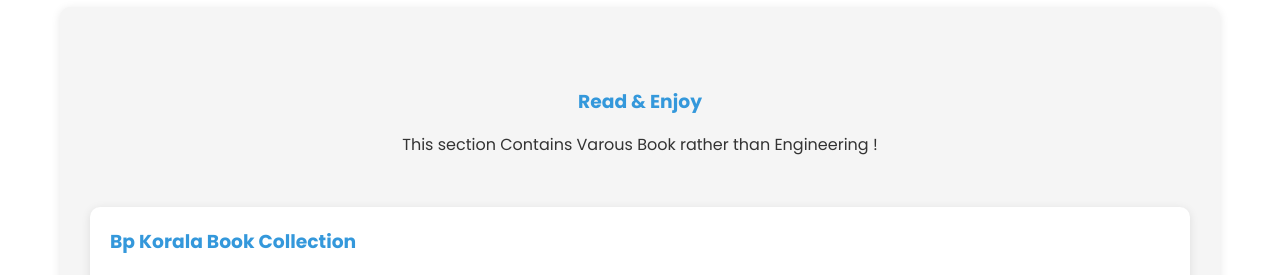
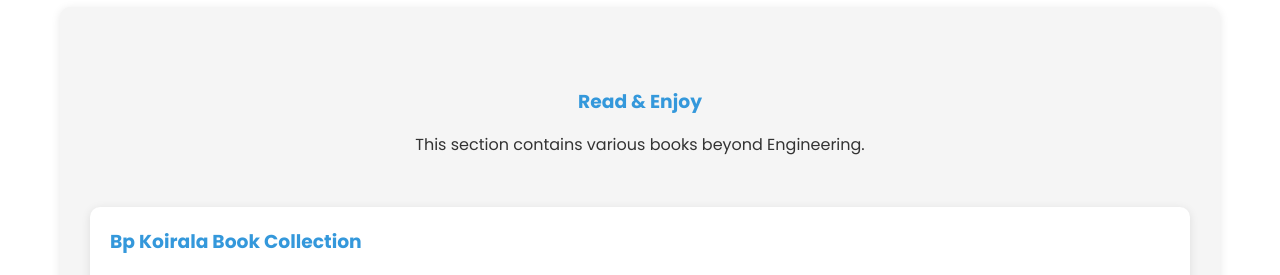
Before and after one commit to amritgithub970/My-Website, a plain HTML site: page index.html in a window 1280 px wide. Shown: the part 4160-4435 px from the top of the page. Drawn offline with Linux system fonts and the light colour scheme.

Commit message:
Update index.html

```diff
--- a/index.html
+++ b/index.html
@@ -410,10 +410,10 @@
                 <div class="content-main">
                     <div class="content-placeholder">
                         <h3>Read & Enjoy</h3>
-                        <p>This section Contains Varous Book rather than Engineering !</p>
+                        <p>This section contains various books beyond Engineering.</p>
                     </div>
                     <div class="resource-card">
-                        <h3>Bp Korala Book Collection</h3>
+                        <h3>Bp Koirala Book Collection</h3>
                         <div class="resource-links">
                             <a href="https://drive.google.com/drive/folders/1G-EQSL8b07DbJTIpkx7QUQgx0CnoT3Fi?usp=sharing" target="_blank" class="btn resource-btn"><i class="fas fa-eye"></i> View</a>
                         </div>
```
